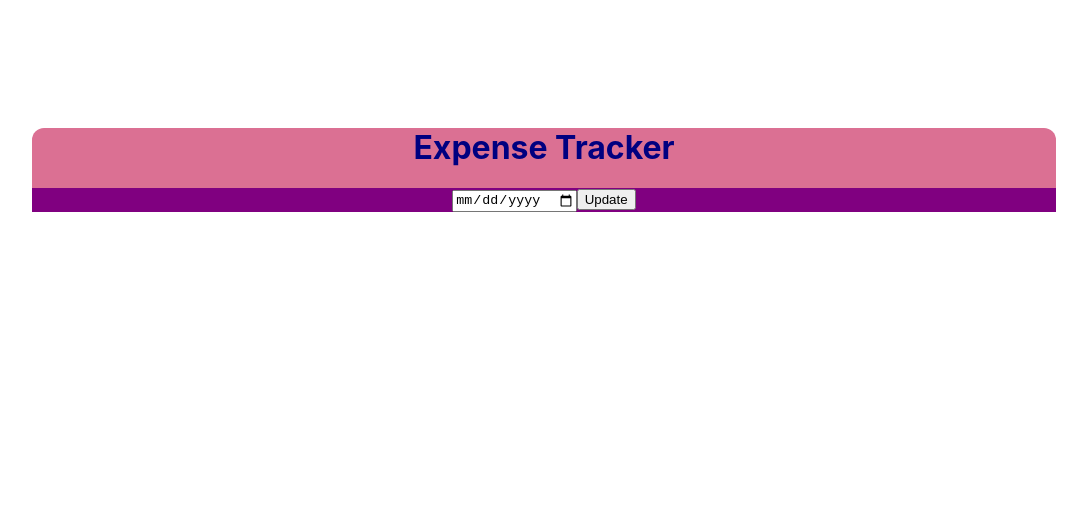
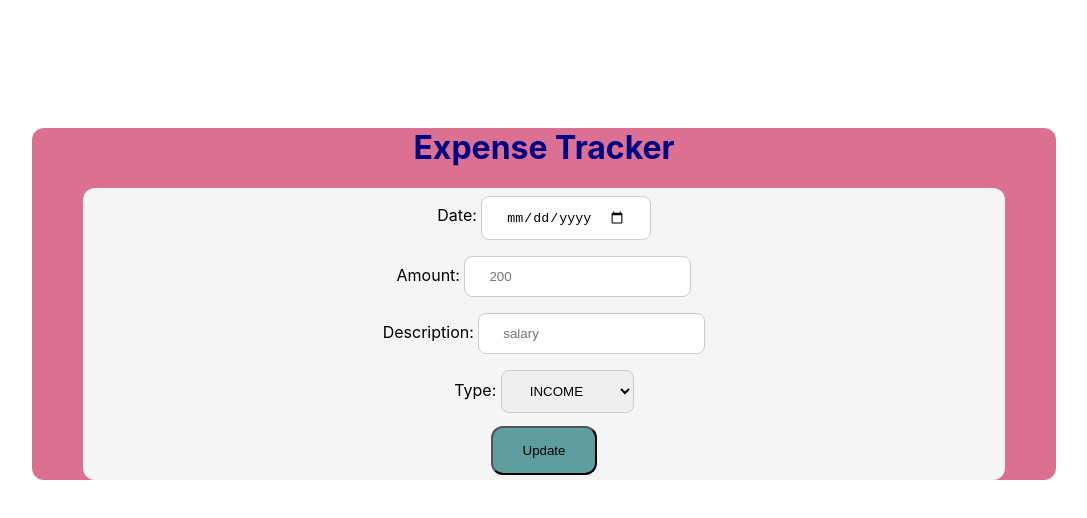
Before and after one commit to Mwiberisu/miniapps-silver, a React (Create React App) app in the folder week1/expense-tracker/: page / in a window 1280 px wide. Both pictures are taken after a click on the button "EDIT". Shown: the top 518 px of the page, without its empty margins (96-1183 px from the left). Built offline with nearby package versions, Linux system fonts and the light colour scheme.

Commit message:
Added edit expense functionality

```diff
--- a/week1/expense-tracker/src/components/App.css
+++ b/week1/expense-tracker/src/components/App.css
@@ -8,10 +8,12 @@
   color: navy;
 }
 /* list table css */
-table {
+table,
+form {
   background-color: whitesmoke;
   width: 90%;
   margin: auto;
+  border-radius: 12px;
 }
 thead {
   font-weight: bold;
@@ -35,6 +37,13 @@ tr:nth-child(even) {
   margin: 5px;
 }
 
-.form {
-  background-color: purple;
+/* form */
+input,
+select {
+  padding: 12px 24px;
+  margin: 8px 0;
+  display: inline-block;
+  border: 1px solid #ccc;
+  border-radius: 8px;
+  box-sizing: border-box;
 }
--- a/week1/expense-tracker/src/components/EditExpenseForm.js
+++ b/week1/expense-tracker/src/components/EditExpenseForm.js
@@ -1,12 +1,41 @@
 import React from "react";
 import ReusableForm from "./ReusableForm";
+import PropType from "prop-types";
 
-function EditExpenseForm() {
+function EditExpenseForm(props) {
+  const { expense, onExpenseEdit } = props;
+  function editExpense(event) {
+    event.preventDefault();
+    onExpenseEdit({
+      id: expense.id,
+      expenseDate: event.target.expenseDate.value
+        ? event.target.expenseDate.value
+        : expense.expenseDate,
+      amount: event.target.amount.value
+        ? event.target.amount.value
+        : expense.amount,
+      description: event.target.description.value
+        ? event.target.description.value
+        : expense.description,
+      expenseType: event.target.expenseType.value
+        ? event.target.expenseType.value
+        : expense.expenseType,
+    });
+  }
   return (
     <React.Fragment>
-      <ReusableForm buttonText="Update" />
+      <ReusableForm
+        buttonText="Update"
+        handleFormSubmission={editExpense}
+        expense={expense}
+      />
     </React.Fragment>
   );
 }
 
+EditExpenseForm.propTypes = {
+  expense: PropType.object,
+  onExpenseEdit: PropType.func,
+};
+
 export default EditExpenseForm;
--- a/week1/expense-tracker/src/components/ExpenseList.js
+++ b/week1/expense-tracker/src/components/ExpenseList.js
@@ -18,15 +18,12 @@ function ExpenseList(props) {
         <tbody>
           {expenses.map((expense) => (
             <tr key={expense.id}>
-              <td>{expense.date}</td>
+              <td>{expense.expenseDate}</td>
               <td>{expense.amount}</td>
               <td>{expense.description}</td>
-              <td>{expense.type}</td>
+              <td>{expense.expenseType}</td>
               <div>
-                <button
-                  className="button"
-                  onClick={() => onClickEdit(expense.id)}
-                >
+                <button className="button" onClick={() => onClickEdit(expense)}>
                   EDIT
                 </button>
                 <button
--- a/week1/expense-tracker/src/components/MainPage.js
+++ b/week1/expense-tracker/src/components/MainPage.js
@@ -9,14 +9,15 @@ class MainPage extends React.Component {
       expenses: [
         {
           id: 1,
-          date: "2023-03-02",
+          expenseDate: "2023-03-02",
           amount: 200,
           description: "salary",
-          type: "income",
+          expenseType: "INCOME",
         },
       ],
       creating: false,
       editing: false,
+      selectedExpense: null,
     };
   }
 
@@ -28,8 +29,19 @@ class MainPage extends React.Component {
     this.setState({ expenses: newExpensesList });
   };
 
-  handleEdit = (expenseId) => {
-    this.setState({ editing: true });
+  handleEdit = (expense) => {
+    this.setState({ editing: true, selectedExpense: expense });
+  };
+
+  updateExpenseInList = (expense) => {
+    const editedExpenses = this.state.expenses
+      .filter((currentExpense) => currentExpense.id !== expense.id)
+      .concat(expense);
+    this.setState({
+      expenses: editedExpenses,
+      editing: false,
+      selectedExpense: null,
+    });
   };
 
   render() {
@@ -37,7 +49,12 @@ class MainPage extends React.Component {
 
     if (this.state.creating) {
     } else if (this.state.editing) {
-      page = <EditExpenseForm />;
+      page = (
+        <EditExpenseForm
+          expense={this.state.selectedExpense}
+          onExpenseEdit={this.updateExpenseInList}
+        />
+      );
     } else {
       page = (
         <ExpenseList
--- a/week1/expense-tracker/src/components/ReusableForm.js
+++ b/week1/expense-tracker/src/components/ReusableForm.js
@@ -2,13 +2,43 @@ import React from "react";
 import PropType from "prop-types";
 
 function ReusableForm(props) {
-  const { buttonText } = props;
+  const { buttonText, handleFormSubmission, expense } = props;
   return (
     <React.Fragment>
-      <form className="form">
-        <input type="date" name="date" />
+      <form onSubmit={handleFormSubmission}>
+        <div>
+          <label for="expenseDate">Date: </label>
+          <input
+            type="date"
+            placeholder={expense.expenseDate}
+            name="expenseDate"
+          />
+        </div>
 
-        <button>{buttonText}</button>
+        <div>
+          <label for="amount">Amount: </label>
+          <input type="number" name="amount" placeholder={expense.amount} />
+        </div>
+
+        <div>
+          <label for="description">Description: </label>
+          <input
+            type="text"
+            name="description"
+            placeholder={expense.description}
+          />
+        </div>
+
+        <div>
+          <label for="expenseType">Type: </label>
+          <select name="expenseType" placeholder={expense.expenseType}>
+            <option value="INCOME">INCOME</option>
+            <option value="EXPENSE">EXPENSE</option>
+          </select>
+        </div>
+        <button type="submit" className="button">
+          {buttonText}
+        </button>
       </form>
     </React.Fragment>
   );
@@ -16,6 +46,8 @@ function ReusableForm(props) {
 
 ReusableForm.propTypes = {
   buttonText: PropType.string,
+  handleFormSubmission: PropType.func,
+  expense: PropType.object,
 };
 
 export default ReusableForm;
```
